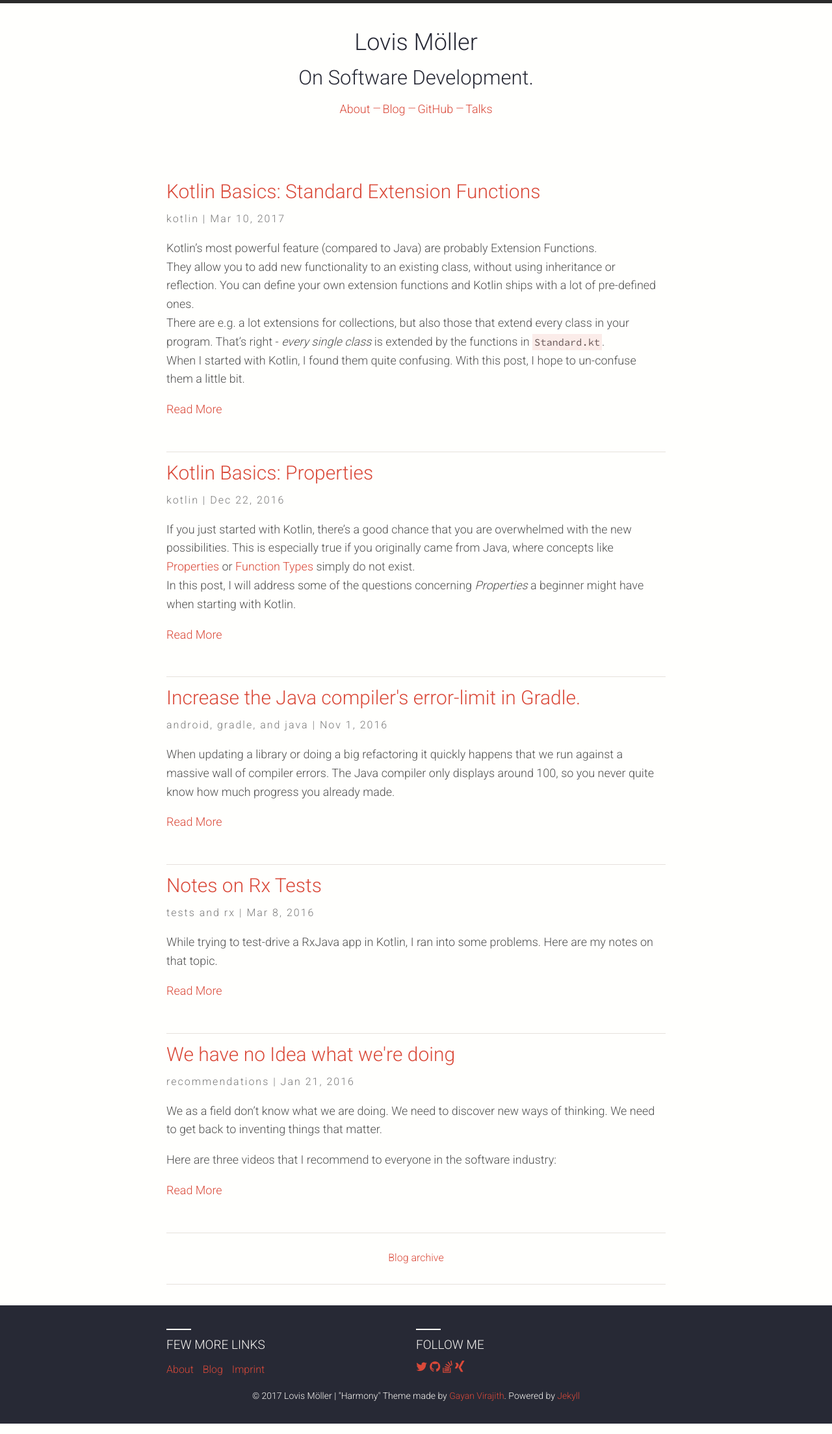
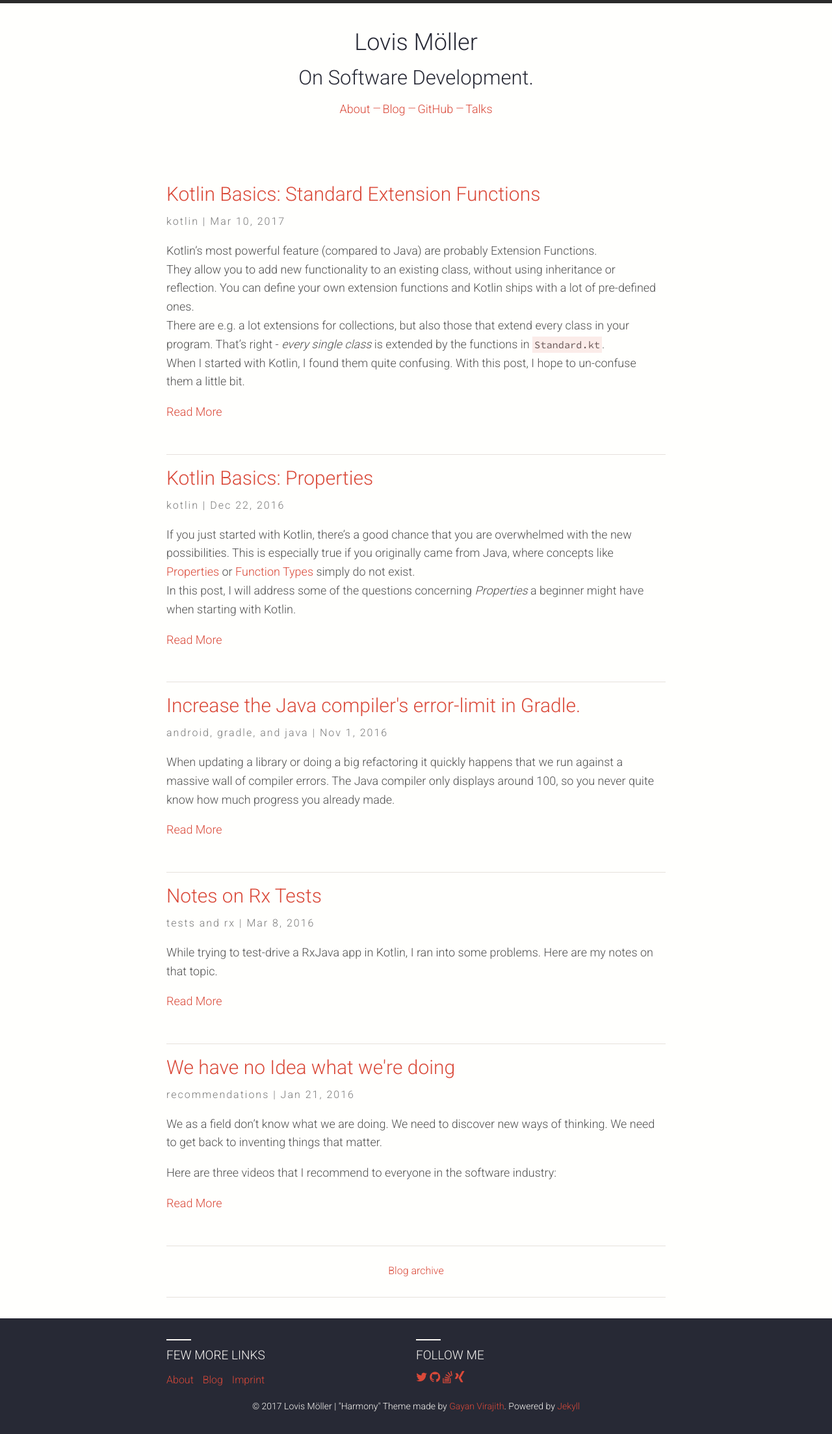
Before and after one commit to lmller/lmller.github.io, a Jekyll site: the page built from index.html, in a window 1280 px wide. Shown: the whole page at 65% size. Built offline with Jekyll 4.4.1, drawn with Linux system fonts in a browser that asks for light colours; nearby versions of some CDN libraries.

Commit message:
Update main.scss

```diff
--- a/assets/css/main.scss
+++ b/assets/css/main.scss
@@ -114,7 +114,6 @@ h6 {
   @include MQ(M) {
     @include font-size(19px);
   }
-  margin-top: 4px;
 }
 
 p {
@@ -457,6 +456,7 @@ div.page-content {
 
   h1, h2, h3, h4, h5, h6 {
     padding-bottom: 5px;
+    padding-top: 4px;
   }
 }
 
```
